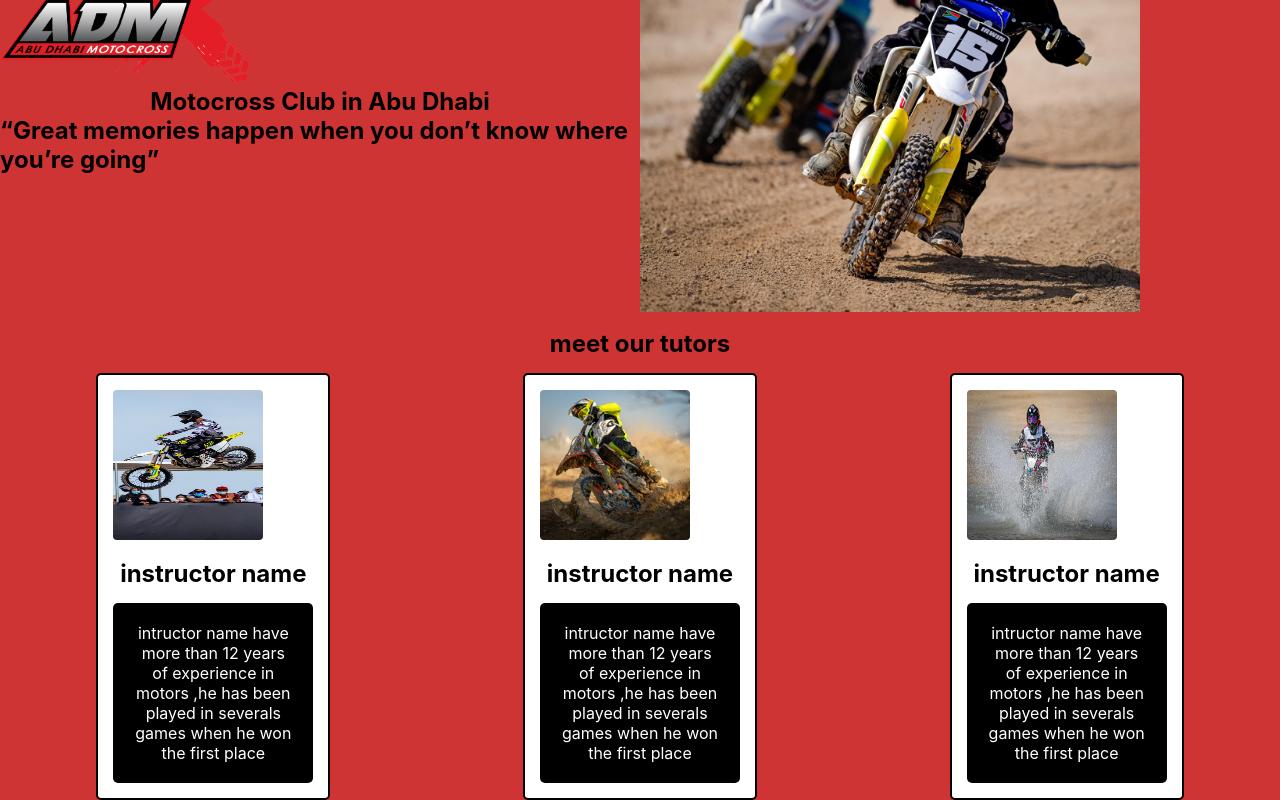
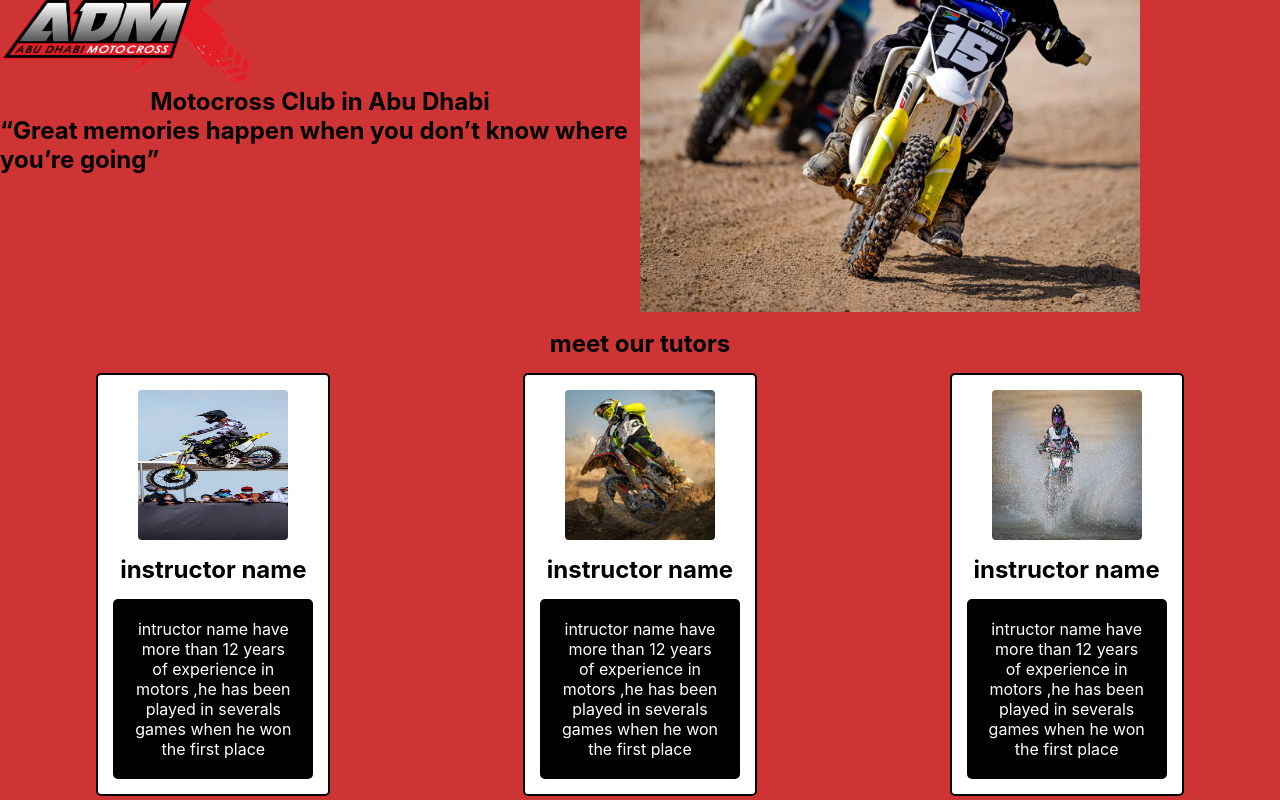
Before and after one commit to omaranBazna/motorcross, a React (Create React App) app: page / in a window 1280 px wide. Shown: the part 220-1020 px from the top of the page. Built offline with nearby package versions, Linux system fonts and the light colour scheme.

Commit message:
center the images in tutors section

```diff
--- a/src/Tutor.css
+++ b/src/Tutor.css
@@ -14,6 +14,10 @@ p{
     border-radius:5px;
     width:fit-content;
     padding:15px;
+    display:flex;
+    flex-direction: column;
+    align-items: center;
+    justify-content: center;
 }
 h1{
     text-align: center;
```
